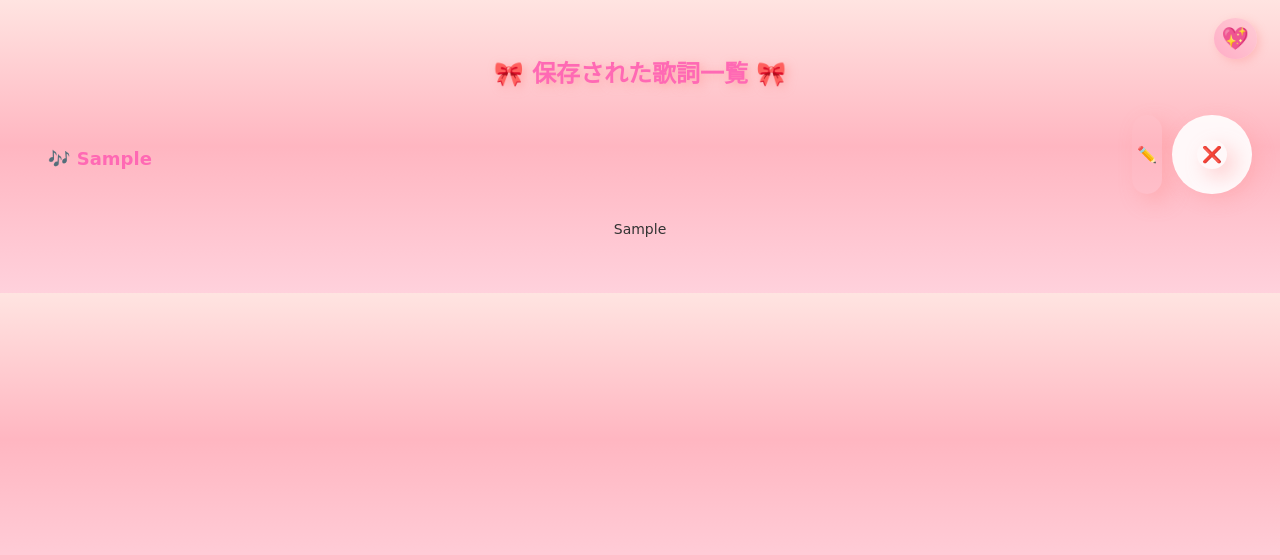
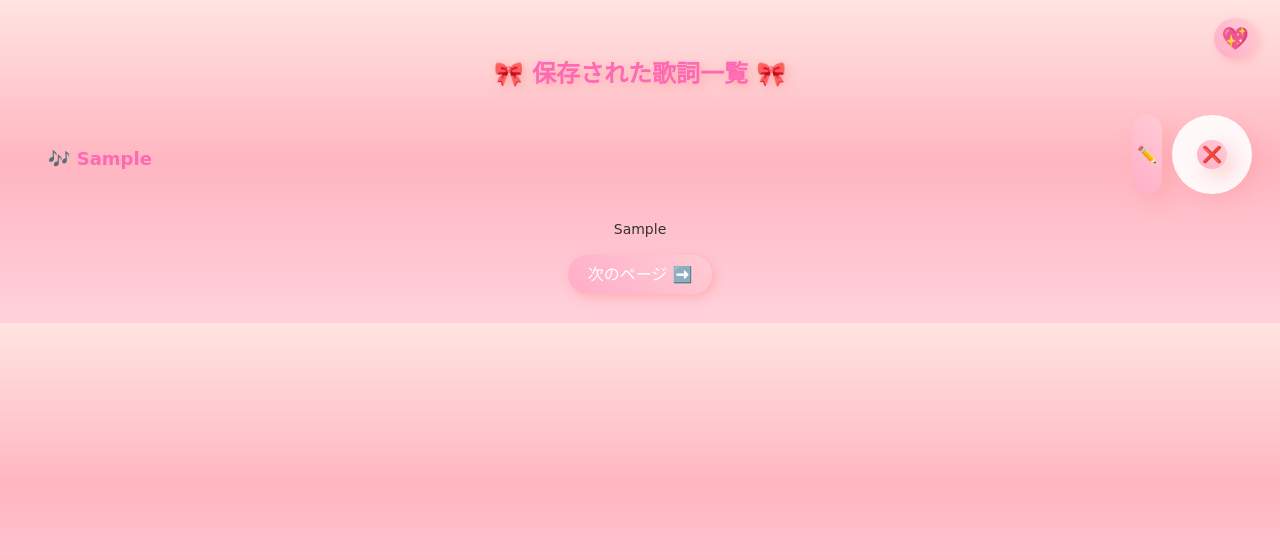
Before and after one commit to yakisobapan-obasan/yakisoba, a Flask app: page /lyrics in a window 1280 px wide. Shown: the top 555 px of the page. Run offline with Flask 3, Linux system fonts and the light colour scheme; tables that the repository leaves empty hold one stand-in row (values such as "Sample post").

Commit message:
Add files via upload

```diff
--- a/app.py
+++ b/app.py
@@ -75,9 +75,15 @@ def search():
 @app.route("/lyrics")
 def lyrics():
     conn = get_db_connection()
-    lyrics = conn.execute("SELECT * FROM lyrics").fetchall()
+
+    page = request.args.get("page", 1, type=int)  # 🏷️ 現在のページ番号を取得
+    per_page = 5  # 🎵 1ページの歌詞数を5件に設定
+
+    # 🔍 ページネーション処理（LIMIT + OFFSET）
+    lyrics = conn.execute("SELECT * FROM lyrics ORDER BY id DESC LIMIT ? OFFSET ?", (per_page, (page - 1) * per_page)).fetchall()
+
     conn.close()
-    return render_template("lyrics.html", lyrics=lyrics)
+    return render_template("lyrics.html", lyrics=lyrics, page=page)
 
 # 🌸 スタイリング（ふわふわボタン）
 @app.route("/style.css")
--- a/static/style.css
+++ b/static/style.css
@@ -155,17 +155,59 @@ label {
     gap: 10px;
 }
 
-/* 🎀 編集＆削除ボタン（統一デザイン） */
+.delete-button {
+    font-size: 16px; /* ✏️ 編集ボタンと同じサイズ */
+    padding: 5px; /* 🔍 余白を統一 */
+    border: none;
+    cursor: pointer;
+    background-color: transparent; /* 🎀 背景を完全透明に */
+    text-decoration: none;
+    display: inline-flex;
+    align-items: center;
+    justify-content: center;
+    transition: all 0.3s ease-in-out;
+}
+
+.delete-button:hover {
+    transform: scale(1.2); /* 🔥 ホバー時のアニメーション */
+}
+
+/* 🎀 編集＆削除ボタンの統一 */
 .edit-button, .delete-button {
     font-size: 16px;
     padding: 5px;
     border: none;
     cursor: pointer;
-    background: none;
+    background-color: transparent; /* 🎀 背景なし */
     text-decoration: none;
-    transition: all 0.3s ease-in-out;
+    display: inline-flex;
+    align-items: center;
+    justify-content: center;
 }
 
 .edit-button:hover, .delete-button:hover {
     transform: scale(1.2);
 }
+body {
+    overflow: auto; /* 🔥 スクロールを許可 */
+    height: auto; /* 📱 スマホでスクロールできるように */
+}
+
+.pagination {
+    margin-top: 20px;
+}
+
+.page-button {
+    background: linear-gradient(45deg, #ffadc6, #ffccd5);
+    color: white;
+    padding: 10px 20px;
+    border-radius: 30px;
+    box-shadow: 3px 3px 10px rgba(255, 150, 150, 0.5);
+    text-decoration: none;
+    transition: all 0.3s ease-in-out;
+}
+
+.page-button:hover {
+    background: linear-gradient(45deg, #ff758c, #ff7eb3);
+    transform: scale(1.1);
+}
--- a/templates/lyrics.html
+++ b/templates/lyrics.html
@@ -35,6 +35,16 @@
             </div>
             {% endfor %}
         </div>
+
+        <!-- 🔽 ページネーションの追加 -->
+        <div class="pagination">
+            {% if page > 1 %}
+                <a href="{{ url_for('lyrics', page=page-1) }}" class="page-button">⬅️ 前のページ</a>
+            {% endif %}
+
+            <a href="{{ url_for('lyrics', page=page+1) }}" class="page-button">次のページ ➡️</a>
+        </div>
+
         {% else %}
             <p>保存された歌詞はまだありません💡✨</p>
         {% endif %}
```
